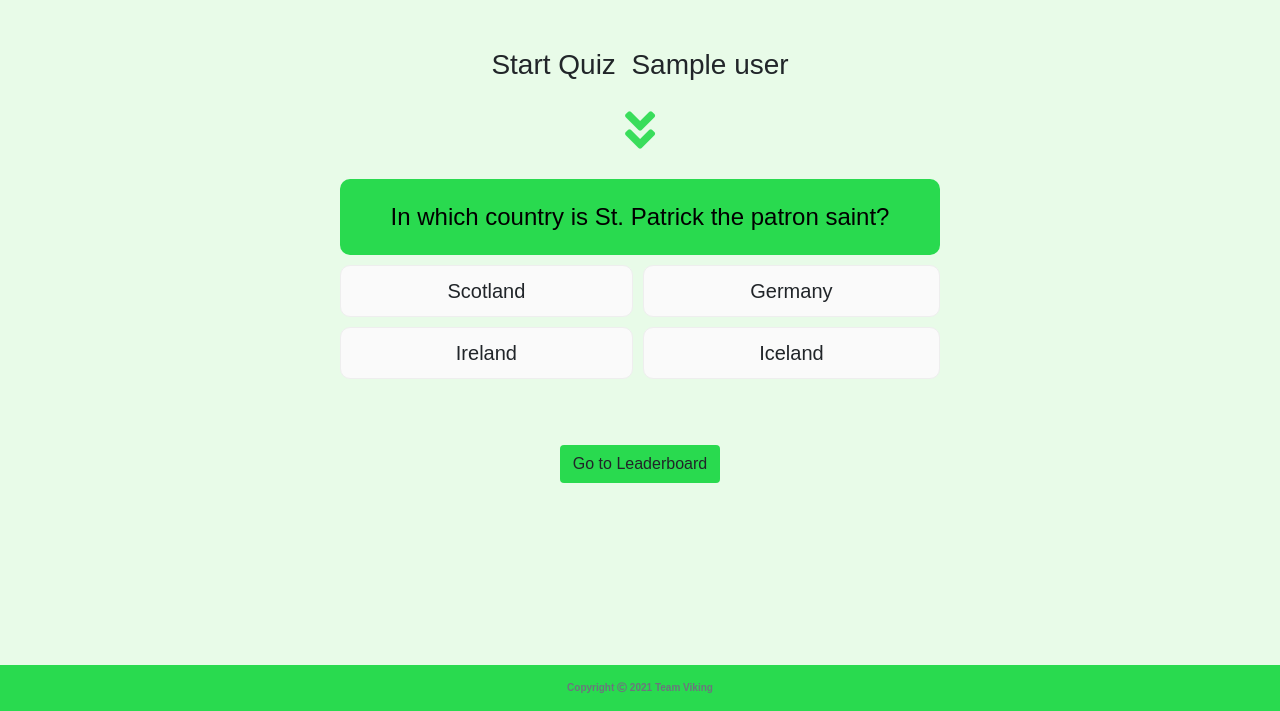
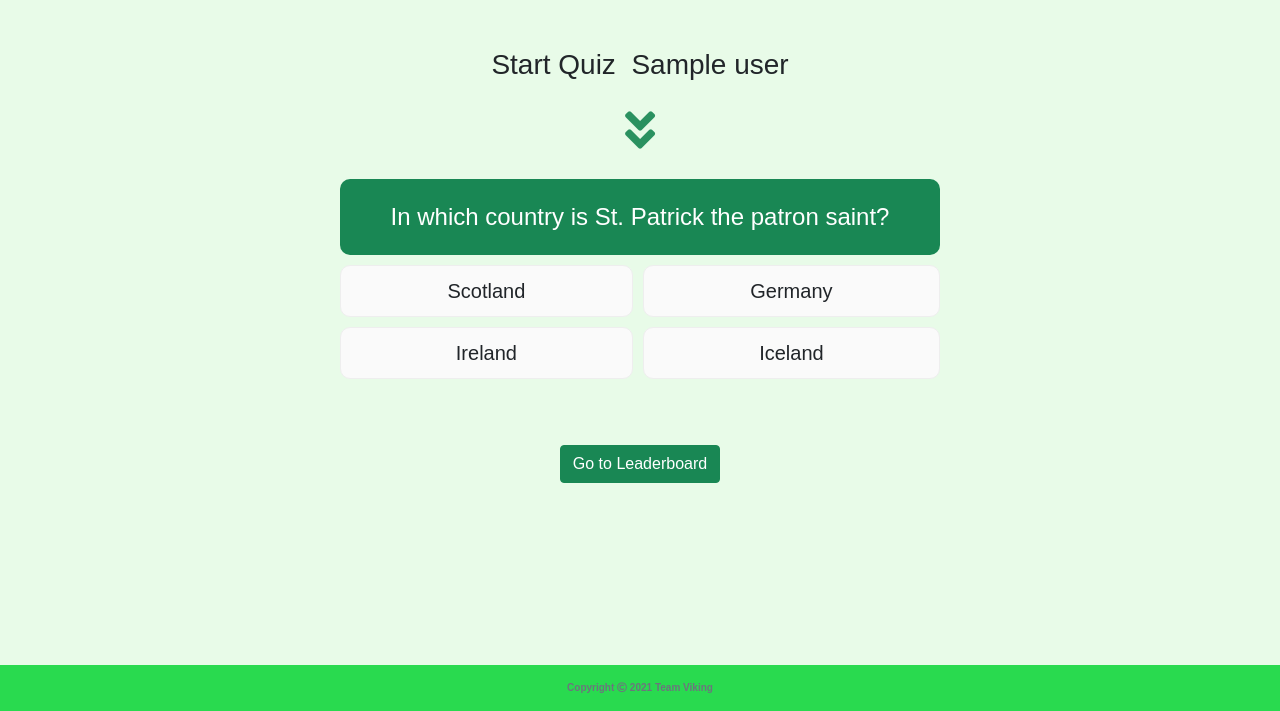
Before and after one commit to jumboduck/st-patricks-quiz, a Flask app: page /quiz in a window 1280 px wide. Shown: the part 89-800 px from the top of the page. Run offline with Flask 2, Linux system fonts and the light colour scheme; the visitor is signed in with stand-in values (Sample User, id 1); a database or web service that is not in the repository returns one stand-in record (values such as "Sample title"); some libraries are stand-ins or nearby versions; some web fonts are replaced.

Commit message:
Stlying of btns. Muted text, Reduce font for toasts

```diff
--- a/static/css/style.css
+++ b/static/css/style.css
@@ -43,10 +43,6 @@ p {
 
 /*---Buttons---*/
 
-.btn-leaderboard {
-	background-color: #29da4f;
-}
-
 .startBtn {
 	width: 150px;
 	margin: auto;
@@ -69,10 +65,10 @@ p {
 
 @keyframes blinkingText {
 	0% {
-		color: rgb(41, 218, 79, 1);
+		color:#198754;
 	}
 	49% {
-		color: rgb(41, 218, 79, 1);
+		color:#198754;
 	}
 	60% {
 		color: transparent;
@@ -81,7 +77,7 @@ p {
 		color: transparent;
 	}
 	100% {
-		color: rgb(41, 218, 79, 1);
+		color: #198754;
 	}
 }
 
@@ -250,8 +246,8 @@ p {
 
 #quizQn {
 	padding: 20px;
-	background: #29da4f;
-	color: #000000;
+	background: #198754;
+	color: #fff;
 	font-size: 19px;
 	border-radius: 10px;
 }
@@ -307,7 +303,7 @@ p {
 
 .toast-text {
 	font-family: "Source Serif Pro", serif;
-	font-size: 1.1rem;
+	font-size: 0.7rem;
 	font-weight: 600;
 	color: rgb(0, 0, 0, 1);
 }
--- a/templates/index.html
+++ b/templates/index.html
@@ -3,7 +3,7 @@
 <div class="row mt-5 text-center" id="home-page">
     <div class="col-lg-6 my-auto" id="home-text">
         <h2 class="text-center">How much do you know about St. Patrick's Day?</h2>
-        <h4 class="text-center">
+        <h4 class="text-center text-muted">
             Take our Quiz to test your knowledge <a href="{{url_for('login')}}"><i class="fas fa-arrow-circle-right"></i></a>
         </h4>
     </div>
--- a/templates/login.html
+++ b/templates/login.html
@@ -11,7 +11,7 @@
             </div>
             <!--  Start Quiz -->
             <div class="row text-center mt-5">
-                <button type="submit" class="btn btn-success startBtn">
+                <button type="submit" class="btn btn-success startBtn hover-overlay-text">
                     Start Quiz
                 </button>
             </div>
--- a/templates/quiz.html
+++ b/templates/quiz.html
@@ -27,7 +27,7 @@
                 <!-- submit button -->
                 <div class="row mt-4">
                     <div class="col">
-                        <button type="submit" class="btn btn-leaderboard hover-overlay-text">
+                        <button type="submit" class="btn btn-success hover-overlay-text">
                             Go to Leaderboard
                         </button>
                     </div>
```
